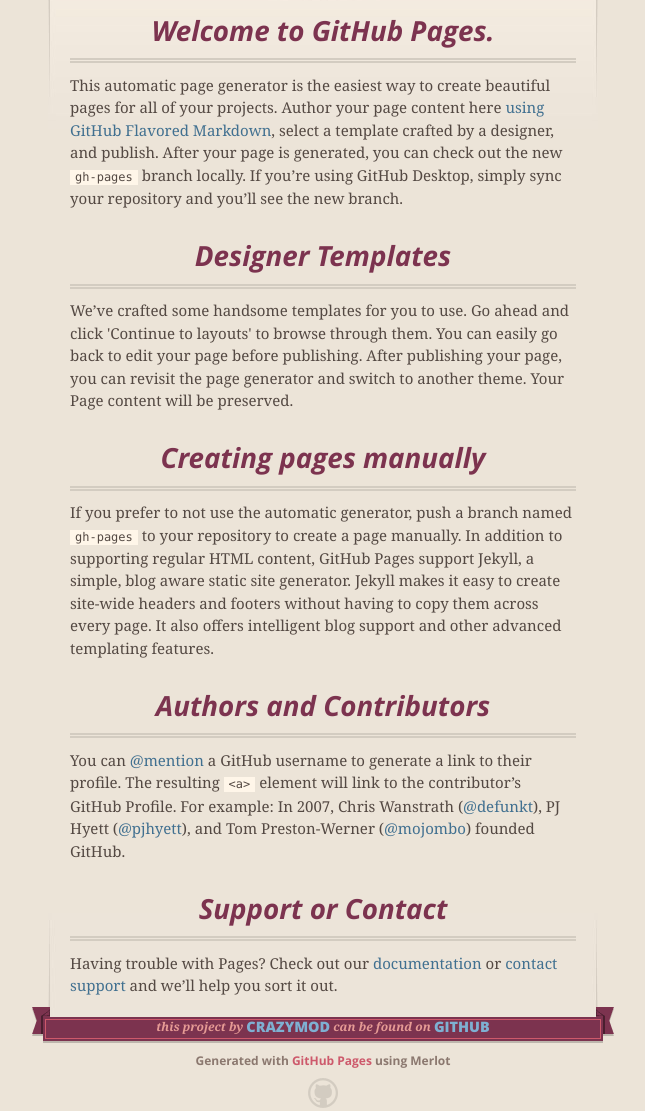
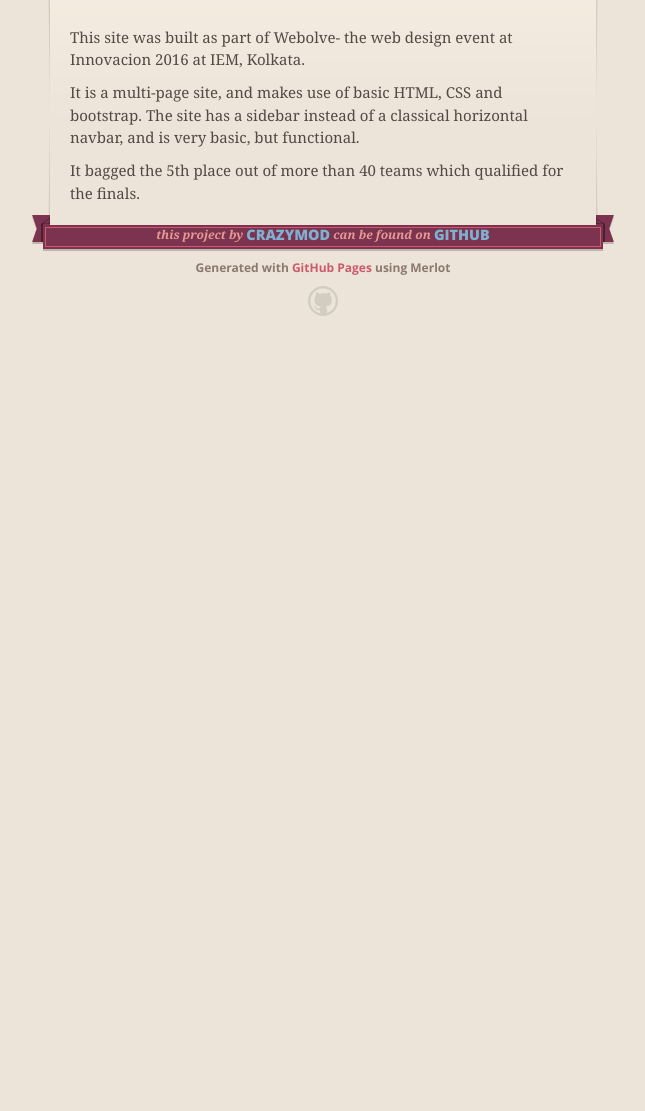
Before and after one commit to CrazyMod/HTML-Project-Innovacion, a plain HTML site: page index.html in a window 1280 px wide. Shown: the part 253-1364 px from the top of the page, without its empty margins (317-962 px from the left). After the commit the page ends 800 px from the top, so only its background shows below. Drawn offline with nearby package versions, Linux system fonts and the light colour scheme.

```diff
--- a/index.html
+++ b/index.html
@@ -46,30 +46,11 @@
 
 
       <section id="main_content">
-        <h3>
-<a id="welcome-to-github-pages" class="anchor" href="#welcome-to-github-pages" aria-hidden="true"><span aria-hidden="true" class="octicon octicon-link"></span></a>Welcome to GitHub Pages.</h3>
+        <p>This site was built as part of Webolve- the web design event at Innovacion 2016 at IEM, Kolkata.</p>
 
-<p>This automatic page generator is the easiest way to create beautiful pages for all of your projects. Author your page content here <a href="https://guides.github.com/features/mastering-markdown/">using GitHub Flavored Markdown</a>, select a template crafted by a designer, and publish. After your page is generated, you can check out the new <code>gh-pages</code> branch locally. If you’re using GitHub Desktop, simply sync your repository and you’ll see the new branch.</p>
+<p>It is a multi-page site, and makes use of basic HTML, CSS and bootstrap. The site has a sidebar instead of a classical horizontal navbar, and is very basic, but functional. </p>
 
-<h3>
-<a id="designer-templates" class="anchor" href="#designer-templates" aria-hidden="true"><span aria-hidden="true" class="octicon octicon-link"></span></a>Designer Templates</h3>
-
-<p>We’ve crafted some handsome templates for you to use. Go ahead and click 'Continue to layouts' to browse through them. You can easily go back to edit your page before publishing. After publishing your page, you can revisit the page generator and switch to another theme. Your Page content will be preserved.</p>
-
-<h3>
-<a id="creating-pages-manually" class="anchor" href="#creating-pages-manually" aria-hidden="true"><span aria-hidden="true" class="octicon octicon-link"></span></a>Creating pages manually</h3>
-
-<p>If you prefer to not use the automatic generator, push a branch named <code>gh-pages</code> to your repository to create a page manually. In addition to supporting regular HTML content, GitHub Pages support Jekyll, a simple, blog aware static site generator. Jekyll makes it easy to create site-wide headers and footers without having to copy them across every page. It also offers intelligent blog support and other advanced templating features.</p>
-
-<h3>
-<a id="authors-and-contributors" class="anchor" href="#authors-and-contributors" aria-hidden="true"><span aria-hidden="true" class="octicon octicon-link"></span></a>Authors and Contributors</h3>
-
-<p>You can <a href="https://help.github.com/articles/basic-writing-and-formatting-syntax/#mentioning-users-and-teams" class="user-mention">@mention</a> a GitHub username to generate a link to their profile. The resulting <code>&lt;a&gt;</code> element will link to the contributor’s GitHub Profile. For example: In 2007, Chris Wanstrath (<a href="https://github.com/defunkt" class="user-mention">@defunkt</a>), PJ Hyett (<a href="https://github.com/pjhyett" class="user-mention">@pjhyett</a>), and Tom Preston-Werner (<a href="https://github.com/mojombo" class="user-mention">@mojombo</a>) founded GitHub.</p>
-
-<h3>
-<a id="support-or-contact" class="anchor" href="#support-or-contact" aria-hidden="true"><span aria-hidden="true" class="octicon octicon-link"></span></a>Support or Contact</h3>
-
-<p>Having trouble with Pages? Check out our <a href="https://help.github.com/pages">documentation</a> or <a href="https://github.com/contact">contact support</a> and we’ll help you sort it out.</p>
+<p>It bagged the 5th place out of more than 40 teams which qualified for the finals.</p>
       </section>
 
       <footer>
```
Also changed, not shown: params.json (+1 -1 lines).
